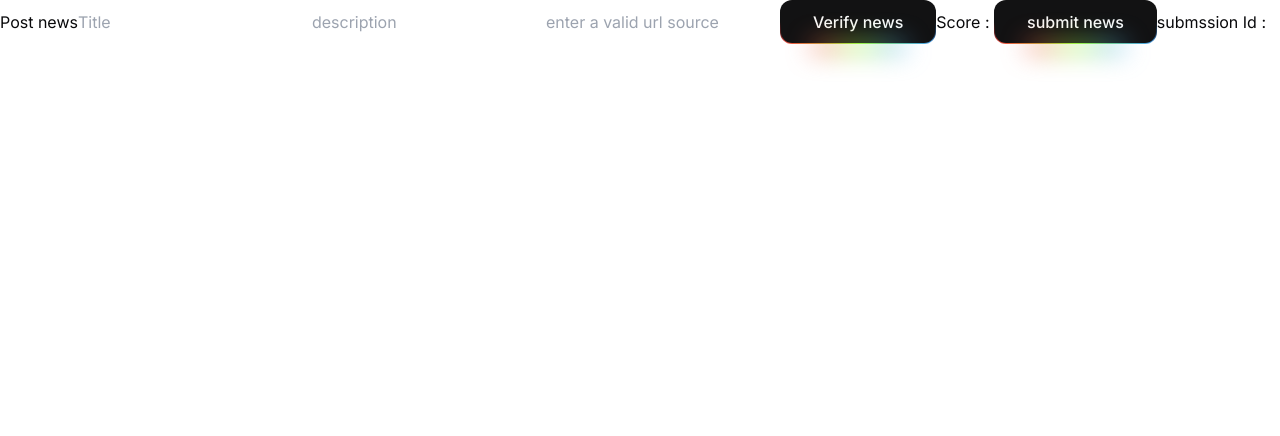
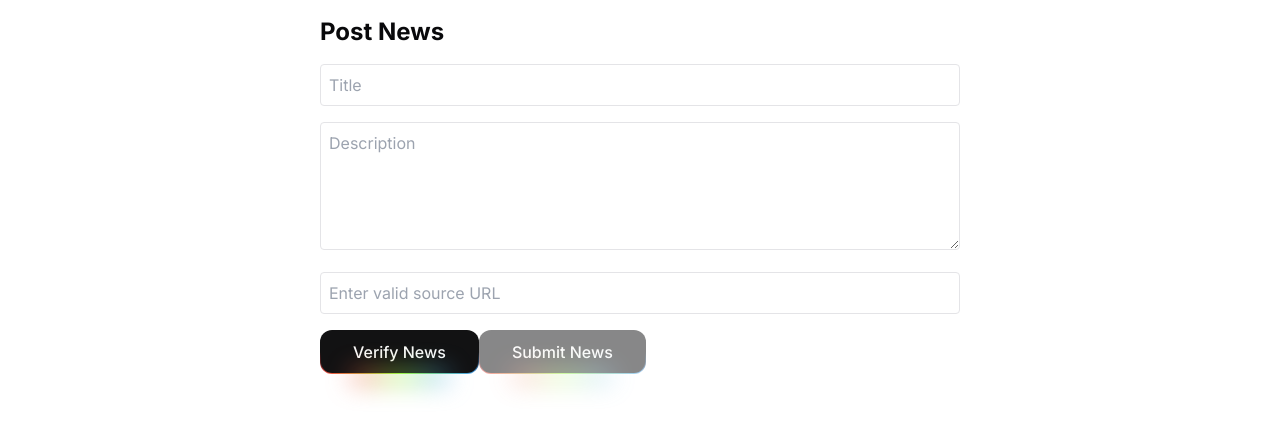
Before and after one commit to mohakchakraborty2004/InshortW3, a Next.js app: page /submitNews in a window 1280 px wide. Shown: the top 436 px of the page. Built offline with nearby package versions, Linux system fonts and the light colour scheme.

Commit message:
added verification of news

```diff
--- a/src/actions/verify.ts
+++ b/src/actions/verify.ts
@@ -1,22 +1,35 @@
-"use server"
-// introduced for better type but dont know how to do it
-interface res {
-    confidence_score : number
-    matching_details : string
-    discripancies : string
+"use server";
+
+export interface VerificationResult {
+  confidence_score: number;
+  isVerified: boolean;
+  matching_details: string[];
+  discrepancies: string[];
 }
 
-export default async function Verify(title: string, description: string, source_url: string){
-    // verification logic with title and string.
-    const data = {
-        headline : title,
+export default async function Verify(title: string, description: string, source_url: string) {
+  try {
+    const response = await fetch("http://localhost:8000/verify-news", {
+      method: "POST",
+      headers: {
+        "Content-Type": "application/json",
+      },
+      body: JSON.stringify({
+        headline: title,
         description,
         source_url
+      }),
+    });
+
+    if (!response.ok) {
+      throw new Error(`HTTP error! status: ${response.status}`);
     }
-    const response : any =  await axios.post("Enter-Samyak's-Url-HEre", data);
 
-    const confidence_score : number = (response.confidence_score) * 100
+    const data: VerificationResult = await response.json();
+    return Math.round(data.confidence_score * 100);
 
-    // 90 is place holder value here , return the confidence_score here.
-    return 90;
+  } catch (error) {
+    console.error("Verification failed:", error);
+    return null; // Or handle error differently
+  }
 }
--- a/src/app/submitNews/page.tsx
+++ b/src/app/submitNews/page.tsx
@@ -1,48 +1,109 @@
-"use client"
-// impore ui
-import SubNews from "@/actions/submit"
-import Verify from "@/actions/verify"
-import { RainbowButton } from "@/components/ui/rainbow-button"
-import { useState } from "react"
+"use client";
+import { useState } from "react";
+import Verify from "@/actions/verify";
+import SubNews from "@/actions/submit";
+import { RainbowButton } from "@/components/ui/rainbow-button";
 
-export default async function PostNews() {
+export default function PostNews() {
+  const [title, setTitle] = useState("");
+  const [description, setDescription] = useState("");
+  const [source, setSource] = useState("");
+  const [score, setScore] = useState<number | null>(null);
+  const [id, setId] = useState("");
+  const [loading, setLoading] = useState(false);
+  const [error, setError] = useState("");
 
-    const [title, setTitle] = useState<string>("")
-    const [description, setDescrip] = useState<string>("")
-    const [score, setScore] = useState<number>()
-    const [source, setSource] = useState<string>("")
-    const [id, setId] = useState<string>("")
+  const handleVerification = async () => {
+    setLoading(true);
+    setError("");
+    try {
+      const result = await Verify(title, description, source);
+      if (result === null) {
+        setError("Verification failed. Please try again.");
+        return;
+      }
+      setScore(result);
+    } catch (err) {
+      setError("Error during verification");
+    } finally {
+      setLoading(false);
+    }
+  };
 
-    return <div>
-        Post news
+  const handleSubmission = async () => {
+    if (!score) {
+      setError("Please verify first");
+      return;
+    }
 
-        <input type="text" placeholder="Title" onChange={(e: any)=> {
-            setTitle(e.target.value)
-        }} />
-         <input type="text" placeholder="description" onChange={(e: any)=> {
-            setDescrip(e.target.value)
-        }} />
-        <input type="text" placeholder="enter a valid url source" onChange={(e: any)=> {
-            setSource(e.target.value)
-        }} />
+    try {
+      const submissionId = await SubNews(title, description, score);
+      setId(submissionId);
+      setError("");
+    } catch (err) {
+      setError("Submission failed");
+    }
+  };
+
+  return (
+    <div className="p-4 max-w-2xl mx-auto">
+      <h1 className="text-2xl font-bold mb-4">Post News</h1>
+
+      <div className="space-y-4">
+        <input
+          type="text"
+          placeholder="Title"
+          className="w-full p-2 border rounded"
+          onChange={(e) => setTitle(e.target.value)}
+        />
+
+        <textarea
+          placeholder="Description"
+          className="w-full p-2 border rounded h-32"
+          onChange={(e) => setDescription(e.target.value)}
+        />
+
+        <input
+          type="url"
+          placeholder="Enter valid source URL"
+          className="w-full p-2 border rounded"
+          onChange={(e) => setSource(e.target.value)}
+        />
+
+        {error && <p className="text-red-500">{error}</p>}
+
         <RainbowButton
-        onClick={async ()=> {
-            // returns score here
-            setScore( await Verify(title, description, source));
-        }}
-        >Verify news</RainbowButton>
+          onClick={handleVerification}
+          disabled={loading}
+        >
+          {loading ? "Verifying..." : "Verify News"}
+        </RainbowButton>
 
-        Score : {score}
+        {score !== null && (
+          <div className="mt-4">
+            <p className="font-semibold">
+              Confidence Score: {score}%{" "}
+              <span className={score >= 70 ? "text-green-500" : "text-red-500"}>
+                ({score >= 70 ? "Verified" : "Not Verified"})
+              </span>
+            </p>
+          </div>
+        )}
 
-        <RainbowButton onClick={async ()=> {
-            if (!score) {
-                alert("verify first")
-            } else if(score >= 70){
-                // not required just added for confirmation for user
-               setId( await SubNews(title,description,score))
-            }
-        }}>submit news</RainbowButton>
+        <RainbowButton
+          onClick={handleSubmission}
+          disabled={!score || score < 70}
+          className="mt-4"
+        >
+          Submit News
+        </RainbowButton>
 
-        submssion Id : {id}
+        {id && (
+          <p className="mt-4 text-green-500">
+            Submission ID: {id}
+          </p>
+        )}
+      </div>
     </div>
+  );
 }
```
